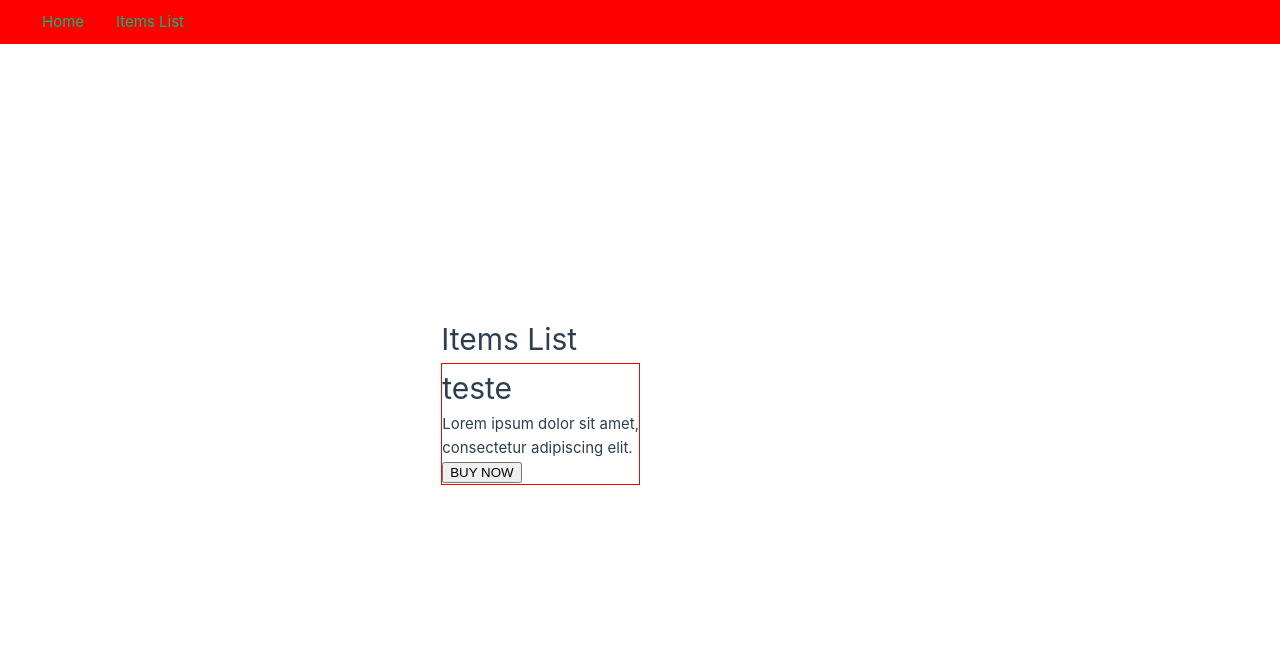
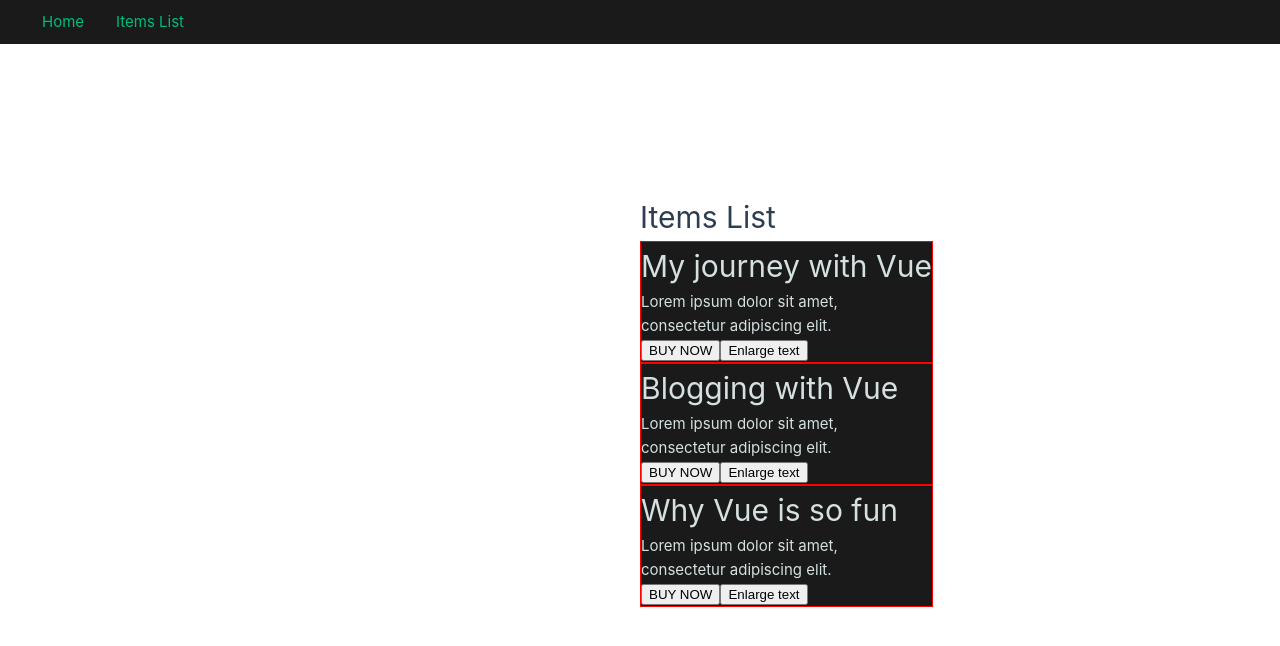
Before and after one commit to KevinADemetro/vue, a Vue app: page /items in a window 1280 px wide. Shown: the top 646 px of the page. Built offline with nearby package versions, Linux system fonts and the light colour scheme.

Commit message:
Implementando props e eventos

```diff
--- a/src/App.vue
+++ b/src/App.vue
@@ -7,6 +7,7 @@ import { RouterLink, RouterView } from 'vue-router'
     <RouterLink to="/">Home</RouterLink>
     <RouterLink to="/items">Items List</RouterLink>
   </nav>
+  <div id="teste"></div>
   <RouterView />
 </template>
 
@@ -16,10 +17,11 @@ import { RouterLink, RouterView } from 'vue-router'
     top: 0;
     left: 0;
     width: 100%;
-    background-color: red;
+    background-color: #1a1a1a;
     padding: 10px;
     text-align: center;
   }
+
   nav a {
     float: left;
     margin-left: 2rem;
--- a/src/components/Item.vue
+++ b/src/components/Item.vue
@@ -9,11 +9,14 @@
                 consectetur adipiscing elit.</p>
         </div>
         <button class="btn fill">BUY NOW</button>
+        <button @click="$emit('enlarge-text')">Enlarge text</button>
     </div>
 </template>
 
 <style scoped>
 .container{
     border: 1px solid red;
+    background-color: #1a1a1a;
+    color: #d5e1e1;
 }
 </style>
--- a/src/views/ItemsListView.vue
+++ b/src/views/ItemsListView.vue
@@ -1,13 +1,25 @@
 <script setup>
-import Item from "../components/Item.vue";
+    import Item from "../components/Item.vue";
+    import { ref } from 'vue'
+    const items = ref([
+        { id: 1, title: 'My journey with Vue' },
+        { id: 2, title: 'Blogging with Vue' },
+        { id: 3, title: 'Why Vue is so fun' }
+    ]);
+    const itemFontSize = ref(1);
 </script>
 
 <template>
     <div class="container">
         <h1>Items List</h1>
-        <Item
-            title="teste"
-        />
+        <div :style="{ fontSize: itemFontSize + 'em' }">
+            <Item
+                v-for="item in items"
+                :key="item.id"
+                :title="item.title"
+                @enlarge-text="itemFontSize += 0.1"
+            />
+        </div>
     </div>
 </template>
 <style scoped>
```
